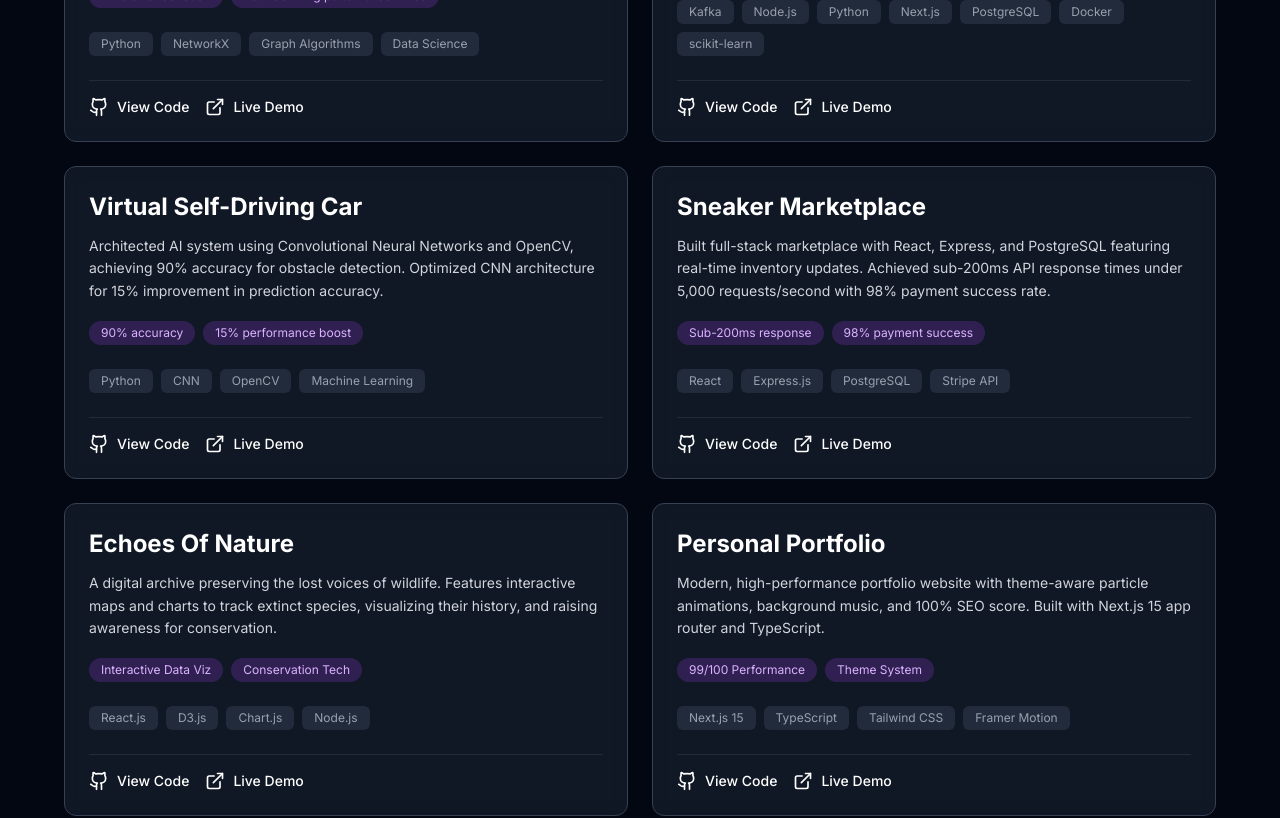
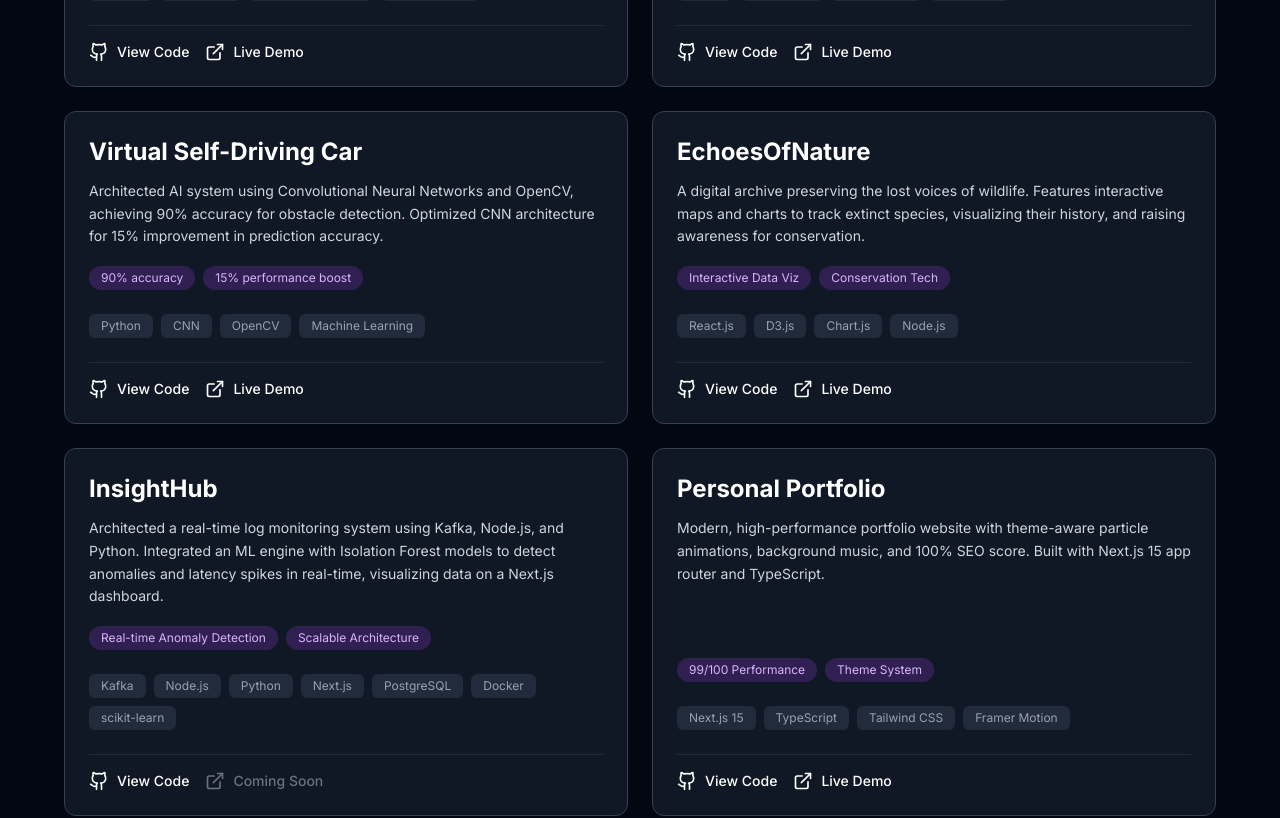
Before and after one commit to hrishi-verma/portfolio, a Next.js app: page / in a window 1280 px wide. Shown: the part 4340-5158 px from the top of the page. Built offline with nearby package versions, Linux system fonts and the light colour scheme.

Commit message:
sequence update

```diff
--- a/components/Projects.tsx
+++ b/components/Projects.tsx
@@ -16,22 +16,6 @@ export default function Projects() {
       liveUrl: "https://hrishi-verma.github.io/motif-based-graph-compression/"
     },
     {
-      title: "Insight Hub",
-      description: "Architected a real-time log monitoring system using Kafka, Node.js, and Python. Integrated an ML engine with Isolation Forest models to detect anomalies and latency spikes in real-time, visualizing data on a Next.js dashboard.",
-      tech: ["Kafka", "Node.js", "Python", "Next.js", "PostgreSQL", "Docker", "scikit-learn"],
-      highlights: ["Real-time Anomaly Detection", "Scalable Architecture"],
-      githubUrl: "https://github.com/hrishi-verma/InsightHub",
-      liveUrl: "#"
-    },
-    {
-      title: "Virtual Self-Driving Car",
-      description: "Architected AI system using Convolutional Neural Networks and OpenCV, achieving 90% accuracy for obstacle detection. Optimized CNN architecture for 15% improvement in prediction accuracy.",
-      tech: ["Python", "CNN", "OpenCV", "Machine Learning"],
-      highlights: ["90% accuracy", "15% performance boost"],
-      githubUrl: "https://github.com/hrishi-verma/Virtual-Self-Driving-Car",
-      liveUrl: "#"
-    },
-    {
       title: "Sneaker Marketplace",
       description: "Built full-stack marketplace with React, Express, and PostgreSQL featuring real-time inventory updates. Achieved sub-200ms API response times under 5,000 requests/second with 98% payment success rate.",
       tech: ["React", "Express.js", "PostgreSQL", "Stripe API"],
@@ -40,12 +24,28 @@ export default function Projects() {
       liveUrl: "https://hrishi-verma.github.io/Sneaker-Marketplace/"
     },
     {
-      title: "Echoes Of Nature",
+      title: "Virtual Self-Driving Car",
+      description: "Architected AI system using Convolutional Neural Networks and OpenCV, achieving 90% accuracy for obstacle detection. Optimized CNN architecture for 15% improvement in prediction accuracy.",
+      tech: ["Python", "CNN", "OpenCV", "Machine Learning"],
+      highlights: ["90% accuracy", "15% performance boost"],
+      githubUrl: "https://github.com/hrishi-verma/Virtual-Self-Driving-Car",
+      liveUrl: "https://www.youtube.com/watch?v=A0wGBdx95Ls"
+    },
+    {
+      title: "EchoesOfNature",
       description: "A digital archive preserving the lost voices of wildlife. Features interactive maps and charts to track extinct species, visualizing their history, and raising awareness for conservation.",
       tech: ["React.js", "D3.js", "Chart.js", "Node.js"],
       highlights: ["Interactive Data Viz", "Conservation Tech"],
       githubUrl: "https://github.com/hrishi-verma/EchoesOfNature",
       liveUrl: "https://hrishi-verma.github.io/EchoesOfNature/"
+    },
+    {
+      title: "InsightHub",
+      description: "Architected a real-time log monitoring system using Kafka, Node.js, and Python. Integrated an ML engine with Isolation Forest models to detect anomalies and latency spikes in real-time, visualizing data on a Next.js dashboard.",
+      tech: ["Kafka", "Node.js", "Python", "Next.js", "PostgreSQL", "Docker", "scikit-learn"],
+      highlights: ["Real-time Anomaly Detection", "Scalable Architecture"],
+      githubUrl: "https://github.com/hrishi-verma/InsightHub",
+      liveUrl: "COMING_SOON"
     },
     {
       title: "Personal Portfolio",
@@ -128,7 +128,7 @@ export default function Projects() {
                       </a>
                     )}
 
-                    {project.liveUrl && (
+                    {project.liveUrl && project.liveUrl !== "COMING_SOON" && (
                       <a
                         href={project.liveUrl}
                         target="_blank"
@@ -138,6 +138,13 @@ export default function Projects() {
                         <ExternalLink className="w-5 h-5" />
                         Live Demo
                       </a>
+                    )}
+
+                    {project.liveUrl === "COMING_SOON" && (
+                      <span className="flex items-center gap-2 text-gray-500 cursor-not-allowed text-sm font-medium z-10">
+                        <ExternalLink className="w-5 h-5" />
+                        Coming Soon
+                      </span>
                     )}
                   </div>
                 </div>
```
